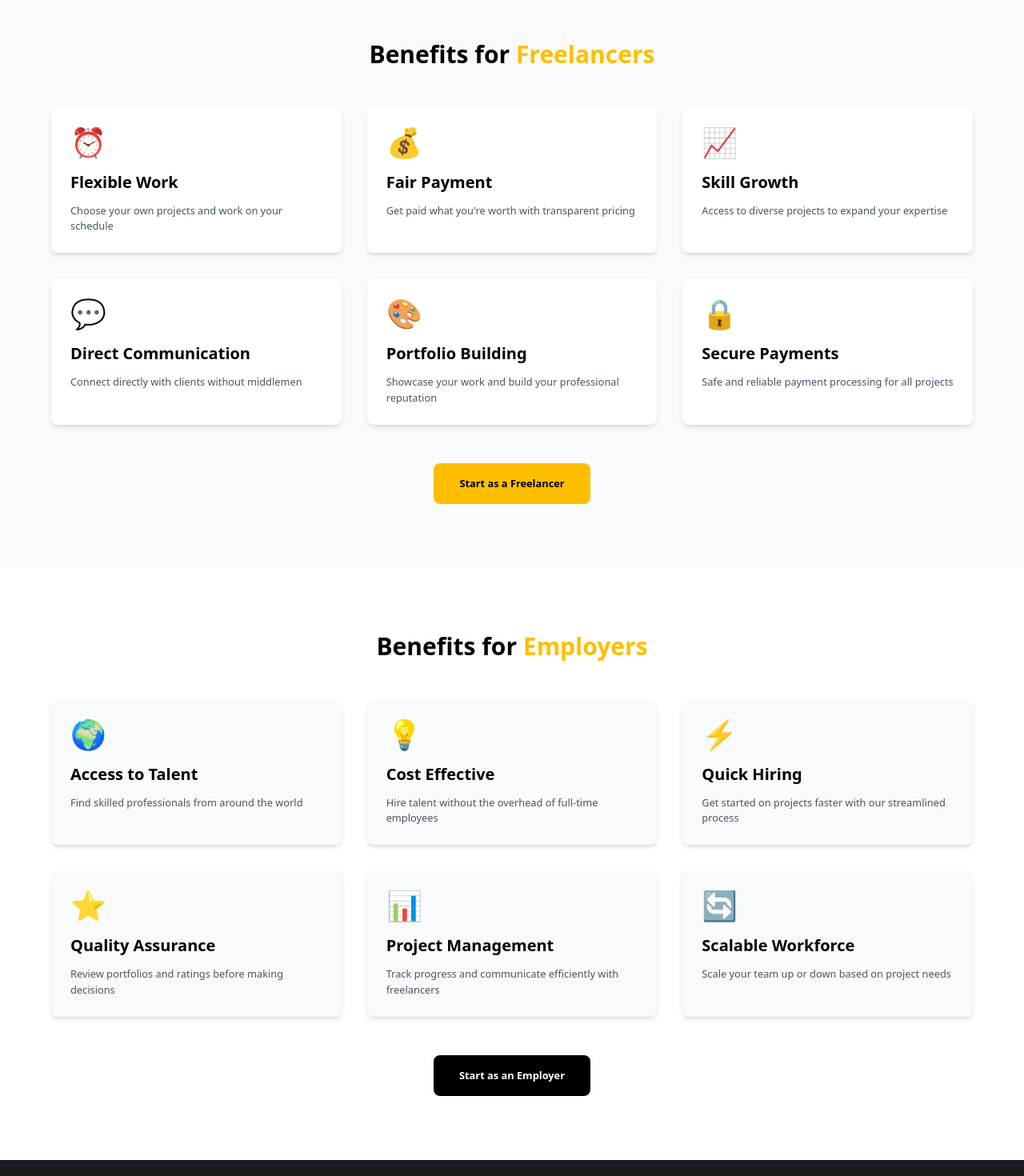
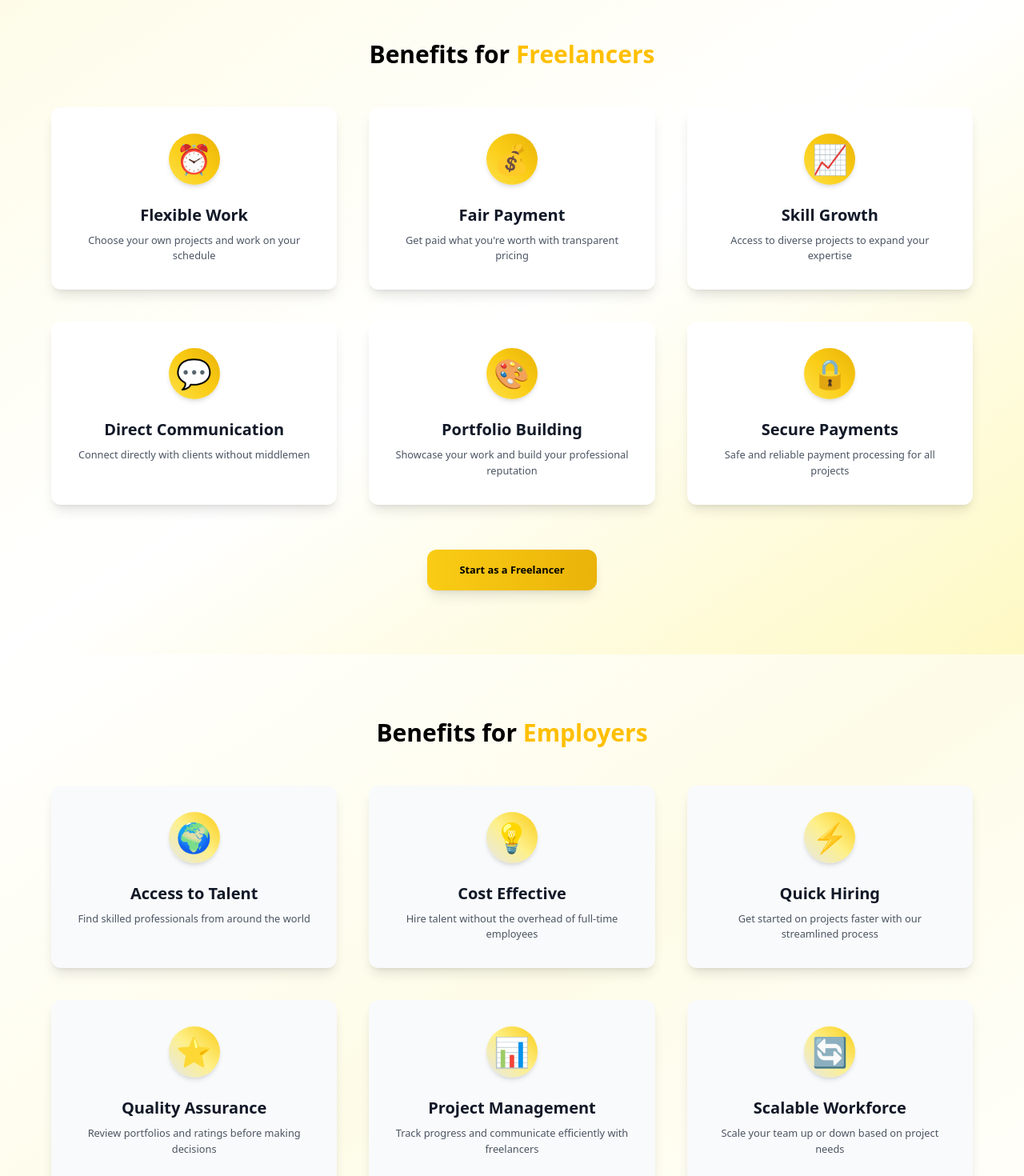
Before and after one commit to Strelizia11/co-mission, a Next.js app: page /welcome in a window 1280 px wide. Shown: the part 1330-2800 px from the top of the page at 80% size. Built offline with nearby package versions, Linux system fonts and the light colour scheme; no server answers; what @coinbase/onchainkit would draw is missing.

Commit message:
Minor revisions

```diff
--- a/app/auth/login/page.tsx
+++ b/app/auth/login/page.tsx
@@ -46,9 +46,9 @@ export default function LoginPage() {
       <div className="bg-white/90 backdrop-blur-md p-10 rounded-2xl shadow-[0_8px_32px_0_rgba(0,0,0,0.25),0_1.5px_8px_0_rgba(255,191,0,0.10)] w-full max-w-md animate-fade-in">
         <div className="mb-8 text-center">
           <h2 className="text-3xl font-extrabold text-black mb-2 tracking-tight">
-            Welcome Back
+            Welcome Back!
           </h2>
-          <span className="text-lg font-semibold text-[#FFBF00]">to Co-Mission</span>
+          <p className="text-gray-600">Please enter your details</p>
         </div>
 
         {message && (
--- a/app/auth/register/form/page.tsx
+++ b/app/auth/register/form/page.tsx
@@ -37,13 +37,11 @@ export default function RegisterFormPage() {
     const data = await res.json();
     if (res.ok) {
       setMessage(data.message);
-      // Auto-login: Save user data to localStorage and redirect immediately
       try {
         if (typeof window !== 'undefined') {
           localStorage.setItem('user', JSON.stringify(data.user));
         }
       } catch (_) {}
-      // Redirect based on role without delay
       if (data.user.role === 'freelancer') {
         router.push("/auth/skills-setup");
       } else {
@@ -55,16 +53,17 @@ export default function RegisterFormPage() {
   };
 
   return (
-    <div className="flex flex-col items-center min-h-screen bg-white pt-20 px-4">
-      <div className="bg-white p-10 rounded-2xl shadow-2xl w-full max-w-lg">
+    <div className="flex flex-col items-center justify-center min-h-screen bg-gray-100 px-4 overflow-x-hidden">
+      <div className="bg-white p-10 rounded-2xl shadow-2xl w-full max-w-lg relative animate-fade-in">
+        {/* Left Arrow */}
         <button
           onClick={() => router.back()}
-          className="inline-flex items-center gap-2 px-4 py-2 mb-4 bg-gray-100 text-gray-700 font-semibold rounded-full shadow-sm hover:bg-gray-200 hover:text-black active:bg-[#FFBF00] transition-all duration-150 focus:outline-none focus:ring-2 focus:ring-[#FFBF00]/40"
+          className="absolute left-0 top-1/2 -translate-y-1/2 -translate-x-1/2 bg-gray-100 text-gray-700 font-semibold rounded-full shadow-sm hover:bg-gray-200 hover:text-black active:bg-[#FFBF00] transition-all duration-150 focus:outline-none focus:ring-2 focus:ring-[#FFBF00]/40 p-2"
+          aria-label="Back"
         >
-          <svg className="w-5 h-5" fill="none" stroke="currentColor" strokeWidth="2" viewBox="0 0 24 24">
+          <svg className="w-6 h-6" fill="none" stroke="currentColor" strokeWidth="2" viewBox="0 0 24 24">
             <path strokeLinecap="round" strokeLinejoin="round" d="M15 19l-7-7 7-7" />
           </svg>
-          Back
         </button>
         <div className="mb-6">
           <h2 className="text-3xl md:text-4xl font-extrabold text-center text-black mb-2">
@@ -110,6 +109,7 @@ export default function RegisterFormPage() {
               type="button"
               onClick={() => setShowPassword(!showPassword)}
               className="absolute right-3 top-1/2 transform -translate-y-1/2 text-gray-500 hover:text-gray-700"
+              aria-label="Toggle password visibility"
             >
               {showPassword ? (
                 <svg className="w-5 h-5" fill="none" stroke="currentColor" viewBox="0 0 24 24">
@@ -132,6 +132,15 @@ export default function RegisterFormPage() {
           </button>
         </form>
       </div>
+      <style jsx>{`
+        .animate-fade-in {
+          animation: fadeIn 0.7s cubic-bezier(.4,0,.2,1);
+        }
+        @keyframes fadeIn {
+          from { opacity: 0; transform: translateY(30px);}
+          to { opacity: 1; transform: translateY(0);}
+        }
+      `}</style>
     </div>
   );
 }
--- a/app/welcome/page.tsx
+++ b/app/welcome/page.tsx
@@ -37,7 +37,7 @@ export default function WelcomePage() {
         >
           <Link
             href="/auth/register"
-            className="bg-black text-white px-8 py-4 rounded-lg font-semibold hover:bg-[#333] hover:scale-125 transition-all duration-300"
+            className="bg-[#191B1F] text-white px-8 py-4 rounded-lg font-semibold hover:bg-[#333] hover:scale-125 transition-all duration-300"
           >
             Get Started
           </Link>
@@ -79,7 +79,7 @@ export default function WelcomePage() {
       </section>
 
       {/* Freelancer Benefits Section */}
-      <section className="px-6 py-20 bg-gray-50">
+      <section className="px-6 py-20 bg-gradient-to-br from-yellow-50 via-white to-yellow-100">
         <div className="max-w-6xl mx-auto">
           <h2
             className={`text-3xl font-bold text-center mb-12 text-black transition-all duration-700 ${
@@ -89,7 +89,7 @@ export default function WelcomePage() {
             Benefits for <span className="text-[#FFBF00]">Freelancers</span>
           </h2>
 
-          <div className="grid grid-cols-1 md:grid-cols-2 lg:grid-cols-3 gap-8">
+          <div className="grid grid-cols-1 md:grid-cols-2 lg:grid-cols-3 gap-10">
             {[
               {
                 title: "Flexible Work",
@@ -124,23 +124,27 @@ export default function WelcomePage() {
             ].map((benefit, idx) => (
               <div
                 key={idx}
-                className={`bg-white p-6 rounded-lg shadow-md hover:shadow-lg transition-all duration-300 ${
+                className={`relative bg-white p-8 rounded-xl shadow-lg hover:shadow-2xl transition-all duration-300 border border-transparent hover:border-yellow-400 hover:scale-105 group ${
                   mounted ? "opacity-100 translate-y-0" : "opacity-0 translate-y-6"
                 }`}
                 style={{ transitionDelay: `${idx * 100 + 200}ms` }}
               >
-                <div className="text-4xl mb-4">{benefit.icon}</div>
-                <h3 className="text-xl font-semibold mb-3 text-black">{benefit.title}</h3>
-                <p className="text-gray-600">{benefit.description}</p>
+                <div className="flex items-center justify-center mb-6">
+                  <span className="inline-flex items-center justify-center w-16 h-16 rounded-full bg-gradient-to-tr from-yellow-300 via-yellow-400 to-yellow-500 text-4xl group-hover:scale-110 transition-transform duration-300 shadow-md">
+                    {benefit.icon}
+                  </span>
+                </div>
+                <h3 className="text-xl font-bold mb-2 text-gray-900 text-center">{benefit.title}</h3>
+                <p className="text-gray-600 text-center">{benefit.description}</p>
               </div>
             ))}
           </div>
 
           {/* Freelancer Registration Button */}
-          <div className="text-center mt-12">
+          <div className="text-center mt-14">
             <Link
               href="auth/register/form?role=freelancer"
-              className="bg-[#FFBF00] text-black px-8 py-4 rounded-lg font-semibold hover:bg-[#e6ac00] hover:scale-105 transition-all duration-300 inline-block"
+              className="bg-gradient-to-r from-yellow-400 to-yellow-500 text-black px-10 py-4 rounded-xl font-semibold shadow-lg hover:from-yellow-500 hover:to-yellow-600 hover:scale-105 transition-all duration-300 inline-block"
             >
               Start as a Freelancer
             </Link>
@@ -149,7 +153,7 @@ export default function WelcomePage() {
       </section>
 
       {/* Employer Benefits Section */}
-      <section className="px-6 py-20 bg-white">
+      <section className="px-6 py-20 bg-gradient-to-br from-white via-yellow-50 to-white">
         <div className="max-w-6xl mx-auto">
           <h2
             className={`text-3xl font-bold text-center mb-12 text-black transition-all duration-700 ${
@@ -159,7 +163,7 @@ export default function WelcomePage() {
             Benefits for <span className="text-[#FFBF00]">Employers</span>
           </h2>
 
-          <div className="grid grid-cols-1 md:grid-cols-2 lg:grid-cols-3 gap-8">
+          <div className="grid grid-cols-1 md:grid-cols-2 lg:grid-cols-3 gap-10">
             {[
               {
                 title: "Access to Talent",
@@ -194,23 +198,27 @@ export default function WelcomePage() {
             ].map((benefit, idx) => (
               <div
                 key={idx}
-                className={`bg-gray-50 p-6 rounded-lg shadow-md hover:shadow-lg transition-all duration-300 ${
+                className={`relative bg-gray-50 p-8 rounded-xl shadow-lg hover:shadow-2xl transition-all duration-300 border border-transparent hover:border-yellow-400 hover:scale-105 group ${
                   mounted ? "opacity-100 translate-y-0" : "opacity-0 translate-y-6"
                 }`}
                 style={{ transitionDelay: `${idx * 100 + 200}ms` }}
               >
-                <div className="text-4xl mb-4">{benefit.icon}</div>
-                <h3 className="text-xl font-semibold mb-3 text-black">{benefit.title}</h3>
-                <p className="text-gray-600">{benefit.description}</p>
+                <div className="flex items-center justify-center mb-6">
+                  <span className="inline-flex items-center justify-center w-16 h-16 rounded-full bg-gradient-to-tr from-gray-200 via-yellow-200 to-yellow-400 text-4xl group-hover:scale-110 transition-transform duration-300 shadow-md">
+                    {benefit.icon}
+                  </span>
+                </div>
+                <h3 className="text-xl font-bold mb-2 text-gray-900 text-center">{benefit.title}</h3>
+                <p className="text-gray-600 text-center">{benefit.description}</p>
               </div>
             ))}
           </div>
 
           {/* Employer Registration Button */}
-          <div className="text-center mt-12">
+          <div className="text-center mt-14">
             <Link
               href="/auth/register/form?role=employer"
-              className="bg-black text-white px-8 py-4 rounded-lg font-semibold hover:bg-[#333] hover:scale-105 transition-all duration-300 inline-block"
+              className="bg-[#191B1F] text-white px-10 py-4 rounded-xl font-semibold shadow-lg hover:bg-[#333] hover:scale-105 transition-all duration-300 inline-block"
             >
               Start as an Employer
             </Link>
```
